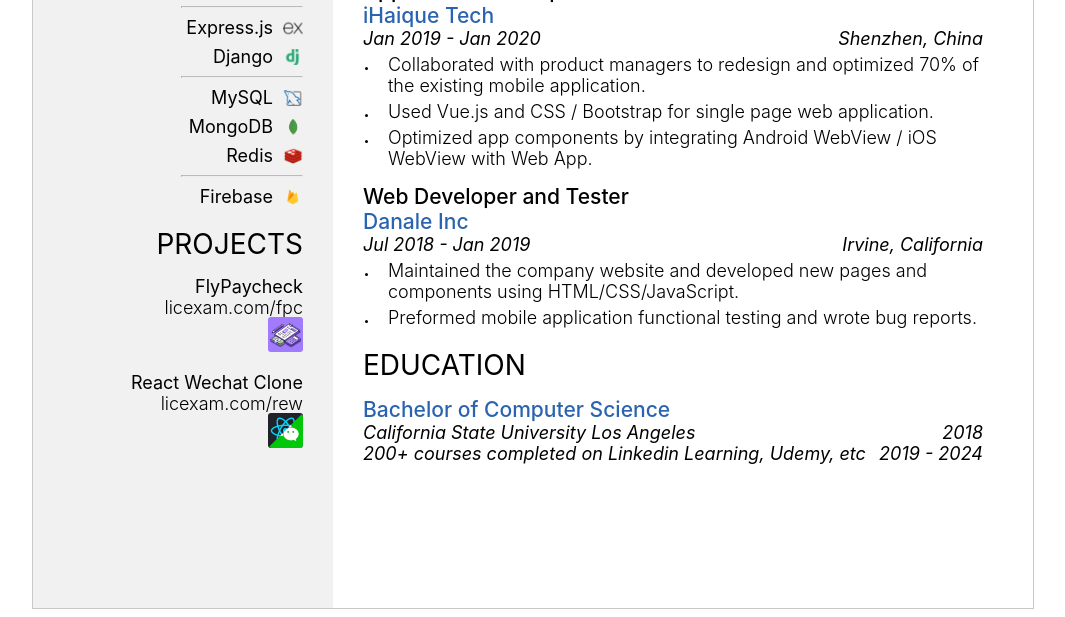
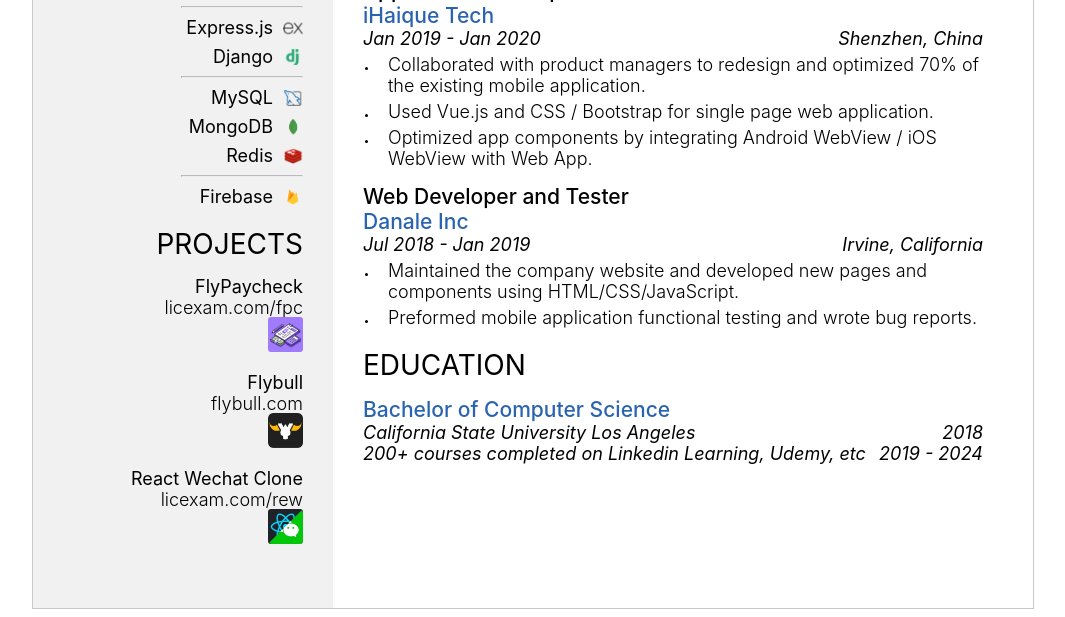
Before and after one commit to yang-ror/resume-written-in-html, a plain HTML site: page index.html in a window 1280 px wide. Shown: the part 695-1312 px from the top of the page, without its empty margins (107-1172 px from the left). Drawn offline with Linux system fonts and the light colour scheme.

Commit message:
add flybull to projects

```diff
--- a/index.html
+++ b/index.html
@@ -62,6 +62,12 @@
                     <div>
                         <span class="big-icon-text"><div>FlyPaycheck</div><div class="project-url">licexam.com/fpc</div></span>
                         <span class="big-icon"><img alt="icon" src="./assets/fpc.jpeg" /></span>
+                    </div>
+                </div>
+                <div class="item-group">
+                    <div>
+                        <span class="big-icon-text"><div>Flybull</div><div class="project-url">flybull.com</div></span>
+                        <span class="big-icon"><img alt="icon" src="./assets/flybull.png" /></span>
                     </div>
                 </div>
                 <div class="item-group">
```
Also changed, not shown: assets/flybull.png (added).
